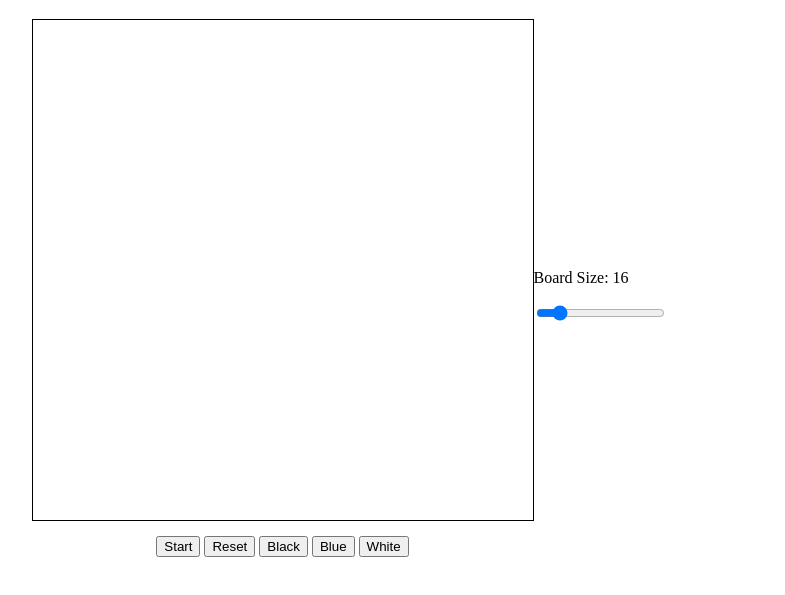
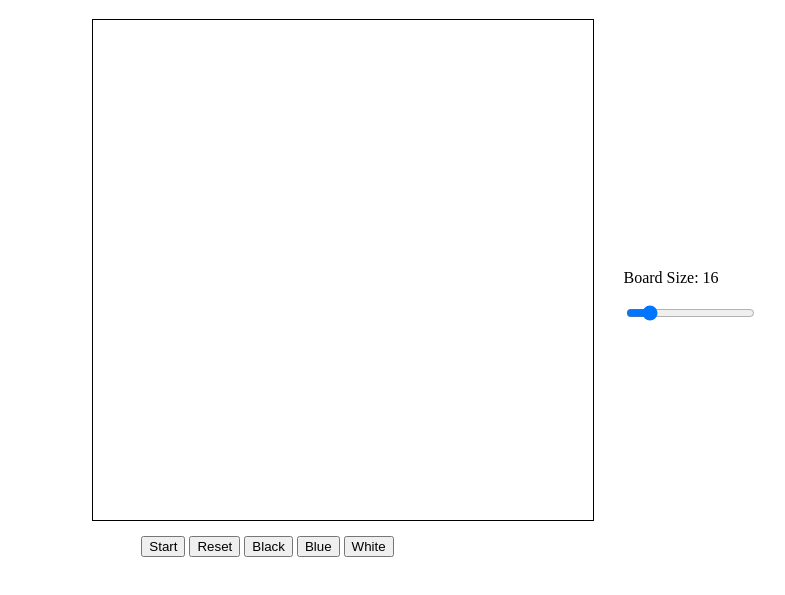
Before and after one commit to CN-McLaren/etch-A-Sketch, a plain HTML site: page index.html in a window 1280 px wide. Shown: the part 61-656 px from the top of the page, without its empty margins (291-1076 px from the left). Drawn offline with Linux system fonts and the light colour scheme.

Commit message:
Adjusted CSS elements to center board and space out slider

```diff
--- a/style.css
+++ b/style.css
@@ -19,6 +19,7 @@ h1 {
     height:500px;
     display:grid;
     border:1px solid #000;
+    margin-left: 150px;
 }
 
 .grid {
@@ -34,4 +35,5 @@ h1 {
     display:flex;
     flex-direction: column;
     justify-content: center;
+    padding-left: 30px;
 }
```
